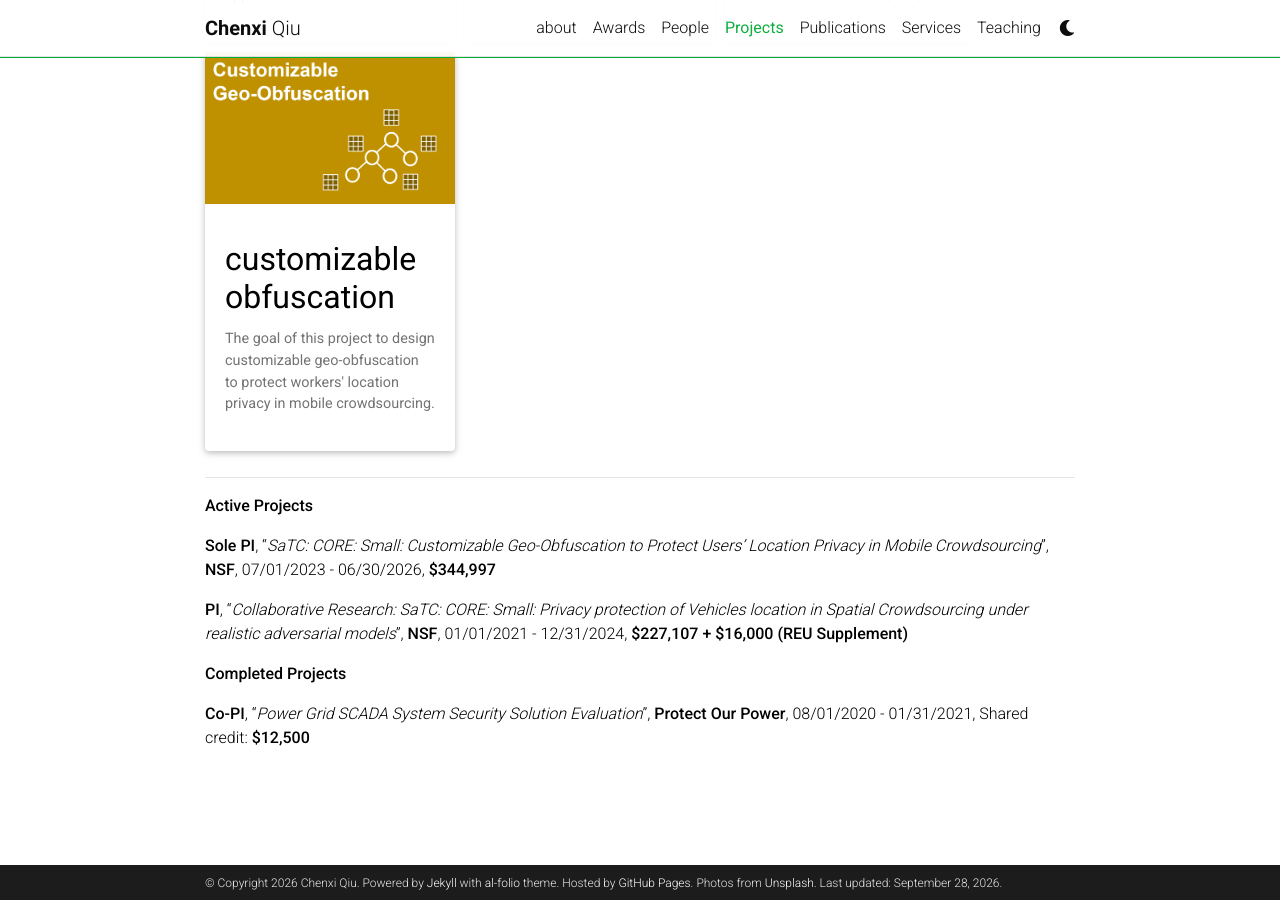
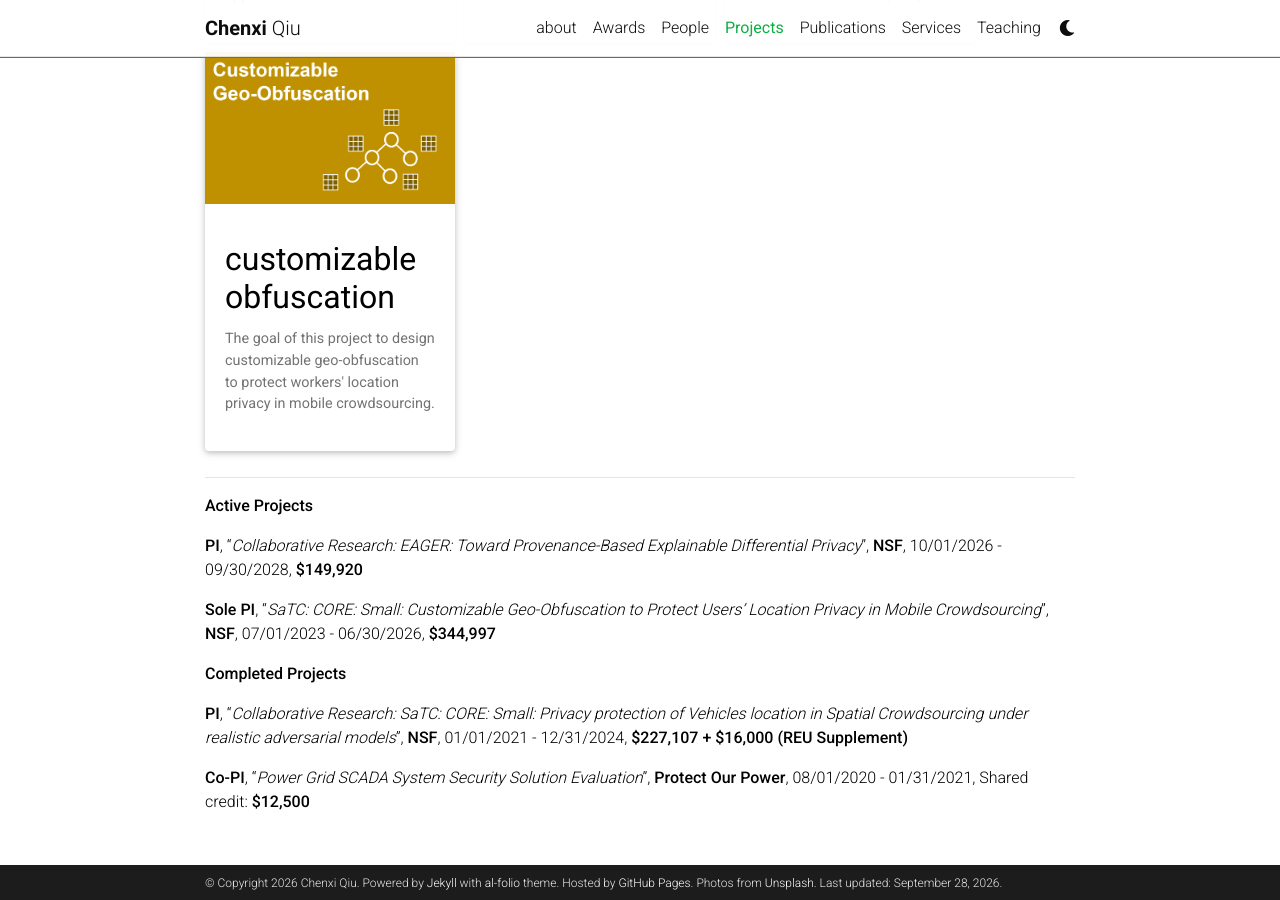
Before and after one commit to chenxiunt/chenxiunt.github.io, a Jekyll site: the page built from _pages/projects.md, in a window 1280 px wide and 900 px high, scrolled down 542 px. Built offline with Jekyll 4.4.1, drawn with Linux system fonts in a browser that asks for light colours; full-size pictures stand in for the smaller copies a plugin makes; comment, search, counter and statistics services are not loaded; a style sheet for code colours, icons or effects is not loaded.

Commit message:
Update projects.md

```diff
--- a/_pages/projects.md
+++ b/_pages/projects.md
@@ -58,10 +58,12 @@ horizontal: false
 
 **Active Projects**
 
+**PI**, “*Collaborative Research: EAGER: Toward Provenance-Based Explainable Differential Privacy*”, **NSF**, 10/01/2026 - 09/30/2028, **$149,920**
+
 **Sole PI**, “*SaTC: CORE: Small: Customizable Geo-Obfuscation to Protect Users' Location Privacy in Mobile Crowdsourcing*”, **NSF**, 07/01/2023 - 06/30/2026, **$344,997**
+
+**Completed Projects**
 
 **PI**, “*Collaborative Research: SaTC: CORE: Small: Privacy protection of Vehicles location in Spatial Crowdsourcing under realistic adversarial models*”, **NSF**, 01/01/2021 - 12/31/2024, **$227,107 + $16,000 (REU Supplement)**
 
-**Completed Projects**
-
 **Co-PI**, “*Power Grid SCADA System Security Solution Evaluation*”, **Protect Our Power**, 08/01/2020 - 01/31/2021, Shared credit: **$12,500**
```
